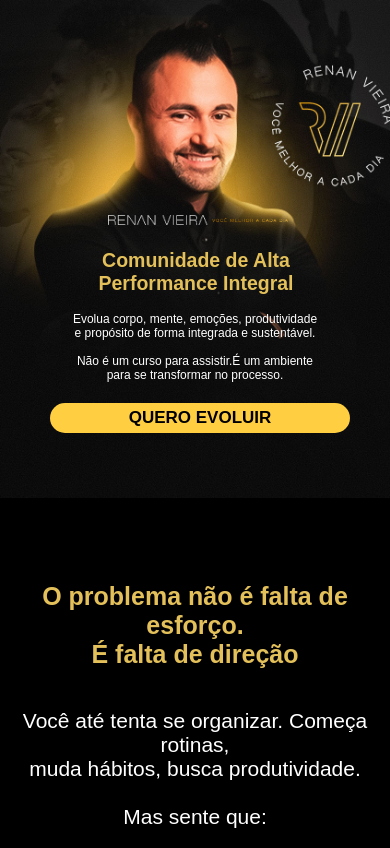
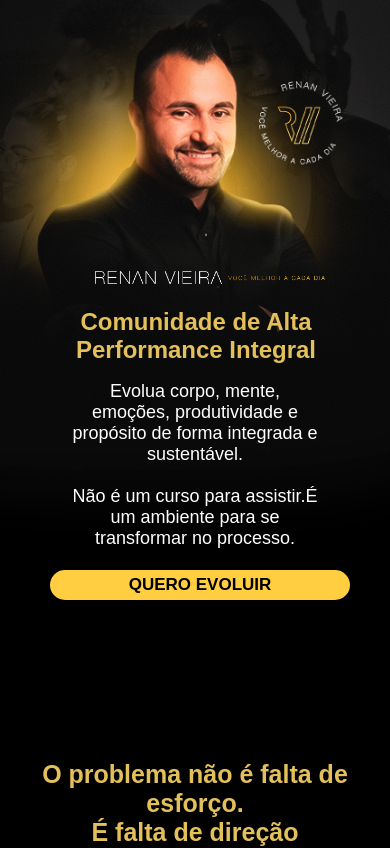
Before and after one commit to andyxzdev/Kairos_Sport_Nutrition, a React (Vite) app: page / in a window 390 px wide. Shown: the top 848 px of the page. Built offline with nearby package versions, Linux system fonts and the light colour scheme.

Commit message:
alteracoes-cliente2

```diff
--- a/src/App.css
+++ b/src/App.css
@@ -1894,12 +1894,12 @@
       margin-left: -5px;
 
       & .tituloHome {
-        font-size: 17px;
+        font-size: 20px;
         margin-left: -10px;
       }
 
       & h3 {
-        font-size: 14px;
+        font-size: 18px;
         margin-left: 2px;
       }
     }
@@ -1971,6 +1971,7 @@
 
   .Oproblema {
     margin-left: 0px;
+    margin-top: 18vh;
     & button {
       margin-left: 0px;
     }
@@ -2128,16 +2129,16 @@
       margin-left: -20px;
 
       & img {
-        width: 180px;
+        width: 250px;
         margin-left: 45px;
       }
 
       & .tituloHome {
-        font-size: 16px;
-      }
-
-      & h3 {
-        font-size: 12px;
+        font-size: 18px;
+      }
+
+      & h3 {
+        font-size: 17px;
         margin-left: 20px;
         margin-bottom: 17px;
         margin-top: 17px;
@@ -2150,6 +2151,7 @@
   }
 
   .Oproblema {
+    margin-top: 18vh;
     padding: 0 10px;
     margin-left: 0px;
     & .texto {
@@ -2284,23 +2286,23 @@
 
 @media (max-width: 394px) {
   .Home {
-    height: 59vh;
-
-    & .infos {
-      margin-top: 25vh;
-      margin-left: -20px;
+    height: 70vh;
+
+    & .infos {
+      margin-top: 32vh;
 
       & img {
-        width: 180px;
+        width: 230px;
         margin-left: 45px;
       }
 
       & .tituloHome {
-        font-size: 13px;
-      }
-
-      & h3 {
-        font-size: 12px;
+        font-size: 16px;
+      }
+
+      & h3 {
+        font-size: 18px;
+        width: 100%;
         margin-left: 20px;
         margin-bottom: 17px;
         margin-top: 17px;
@@ -2313,6 +2315,7 @@
   }
 
   .Oproblema {
+    margin-top: 20vh;
     padding: 0 10px;
     & .texto {
       & h1 {
@@ -2450,15 +2453,17 @@
   }
 }
 
-@media (max-width: 413px) {
+@media (min-width: 395px) and (max-width: 413px) {
   .Home {
-    & .infos {
+    height: 75vh;
+    & .infos {
+      margin-top: 35vh;
       & .tituloHome {
-        font-size: 13px;
-      }
-
-      & h3 {
-        font-size: 12px;
+        font-size: 17px;
+      }
+
+      & h3 {
+        font-size: 18px;
         margin-left: 20px;
         margin-bottom: 17px;
         margin-top: 17px;
@@ -2471,6 +2476,7 @@
   }
 
   .Oproblema {
+    margin-top: 20vh;
     padding: 0 10px;
     & .texto {
       & h1 {
```
Also changed, not shown: src/assets/banners/banner responsivo.png, src/assets/banners/banners-michelle2responsivo.jpg.
